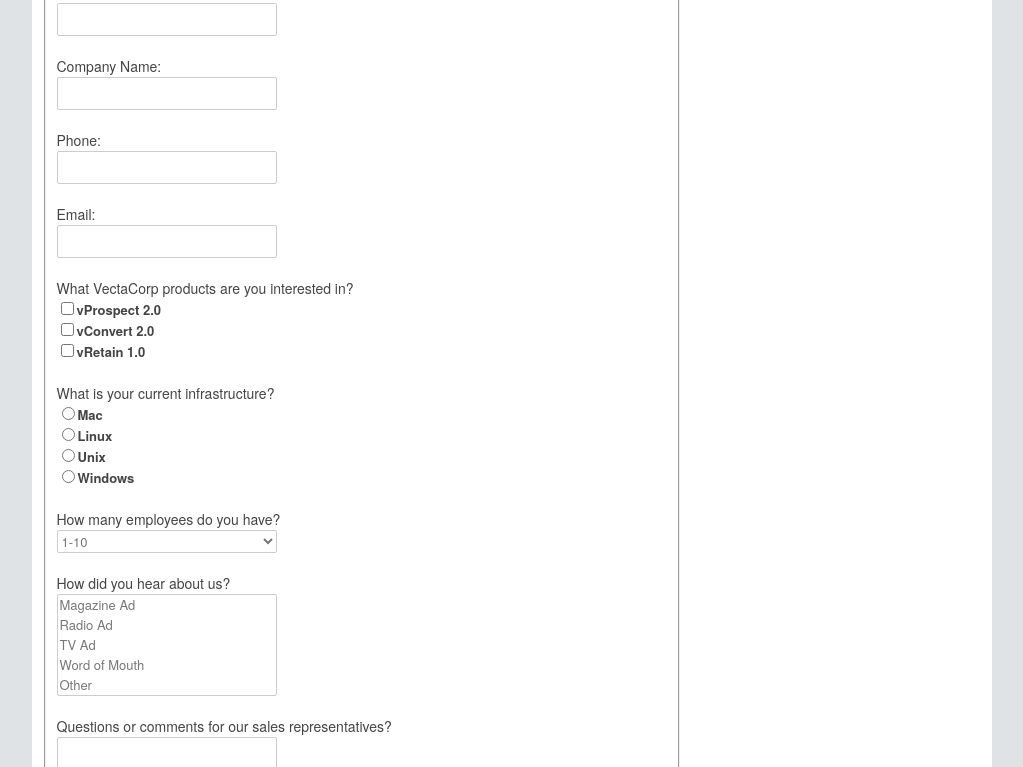
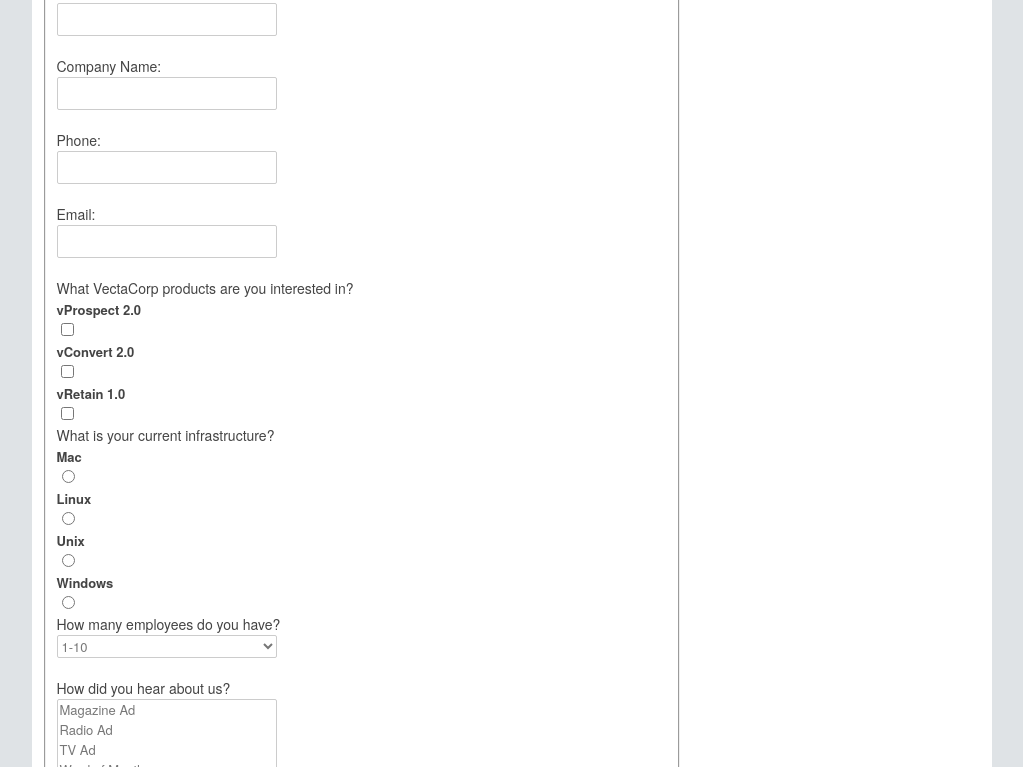
Before and after one commit to laroqued/Assignment-10, a plain HTML site: page vectacorp/contactus.html in a window 1280 px wide. Shown: the part 448-1215 px from the top of the page, without its empty margins (128-1151 px from the left). Drawn offline with nearby package versions, Linux system fonts and the light colour scheme.

Commit message:
updated radio checkboxes

```diff
--- a/vectacorp/contactus.html
+++ b/vectacorp/contactus.html
@@ -17,6 +17,7 @@
 	<script>
 		$(document).ready(function(){
 			$('#responsive-menu').mobileMenu();
+			 $("input").checkboxradio();
 		});
 	</script>
 </head>
@@ -56,16 +57,27 @@
 				<input type="email" name="email" maxlength="30" required="">
 
                 What VectaCorp products are you interested in?<br>
-			    <label for="vProspect"><input type="checkbox" name="product" value="vProspect" id="vProspect">vProspect 2.0</label>
-			    <label for="vConvert"><input type="checkbox" name="product" value="vConvert" id="vConvert">vConvert 2.0</label>
-			    <label for="vRetain"><input type="checkbox" name="product" value="vRetain" id="vRetain">vRetain 1.0</label>
+
+
+					<label for="checkbox-1">vProspect 2.0</label>
+					<input type="checkbox" name="checkbox-1"  id="checkbox-1" value="vProspect" >
+					<label for="checkbox-2">vConvert 2.0</label>
+					<input type="checkbox" name="checkbox-2" id="checkbox-2" value="vConvert" >
+					<label for="checkbox-3">vRetain 1.0</label>
+					<input type="checkbox" name="checkbox-3" id="checkbox-3" value="vRetain" >
+
 
 			    <br>
 			    What is your current infrastructure?<br>
-			    <label for="Mac"><input type="radio" name="infrastructure" value="Mac" id="Mac">Mac</label>
-			    <label for="Linux"><input type="radio" name="infrastructure" value="Linux" id="Linux">Linux</label>
-			    <label for="Unix"><input type="radio" name="infrastructure" value="Unix" id="Unix">Unix</label>
-			    <label for="Windows"><input type="radio" name="infrastructure" value="Windows" id="Windows">Windows</label>
+
+				<label for="radio-1">Mac</label>
+				<input type="radio" name="radio-1" id="radio-1">
+				<label for="radio-2">Linux</label>
+				<input type="radio" name="radio-1" id="radio-2">
+				<label for="radio-3">Unix</label>
+				<input type="radio" name="radio-1" id="radio-3">
+					<label for="radio-4">Windows</label>
+					<input type="radio" name="radio-1" id="radio-4">
 
 			    <br>
 			    How many employees do you have?
```
Also changed, not shown: vectacorp/index.html (+1 -0 lines).
